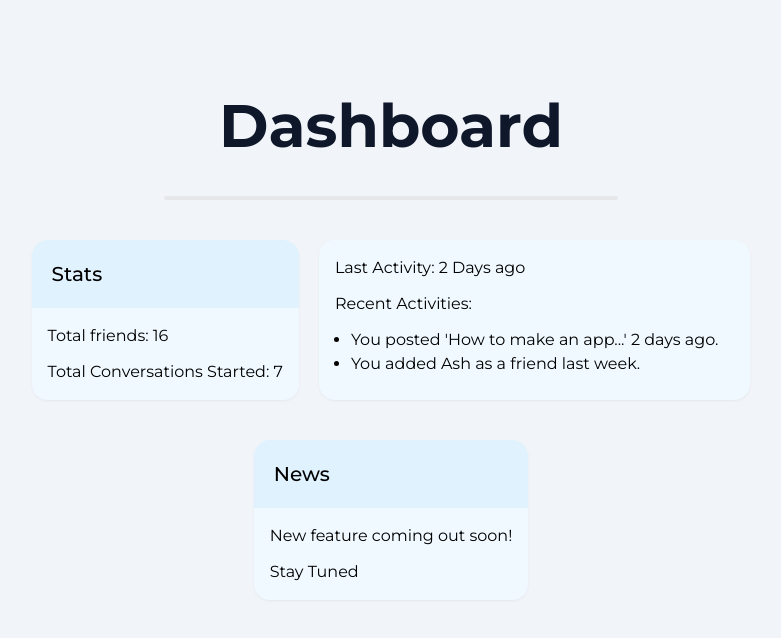
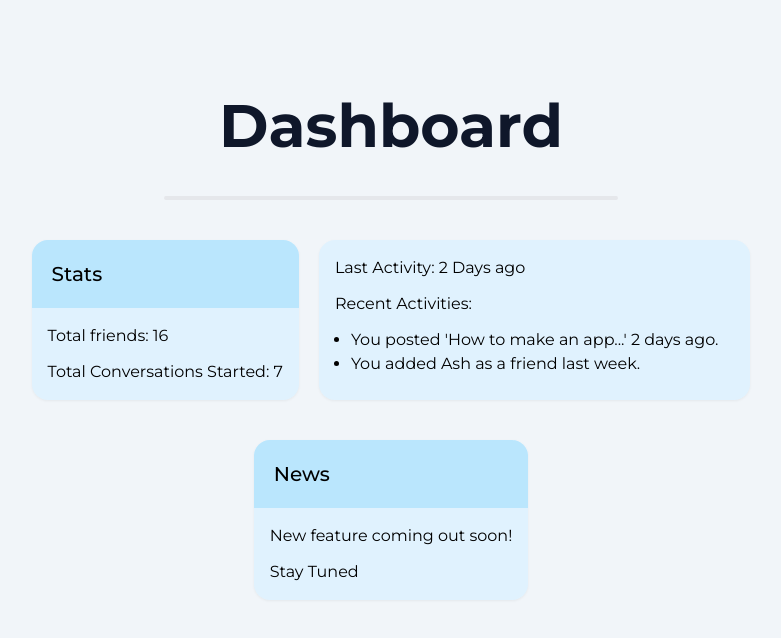
Before and after one commit to NotVeryAsh/Headless-Auth, a Next.js app in the folder frontend/: page /dashboard in a window 1280 px wide. Shown: the top 638 px of the page, without its empty margins (249-1030 px from the left). Built offline with nearby package versions, Linux system fonts and the light colour scheme.

Commit message:
Make card easier to see with their colors

```diff
--- a/frontend/src/components/Card.tsx
+++ b/frontend/src/components/Card.tsx
@@ -2,9 +2,9 @@ import React from "react";
 
 export default function Card({title, children}: { title?: string, children?: React.ReactNode }) {
     return (
-        <div className={"bg-sky-50 flex flex-col rounded-2xl drop-shadow-sm"}>
+        <div className={"bg-sky-100 flex flex-col rounded-2xl drop-shadow-sm"}>
             {title ?
-                <h2 className={"bg-sky-100 p-5 text-xl font-medium rounded-t-2xl"}>{title}</h2>
+                <h2 className={"bg-sky-200 p-5 text-xl font-medium rounded-t-2xl"}>{title}</h2>
                 : null
             }
             <div className={"p-4 space-y-3"}>
```
